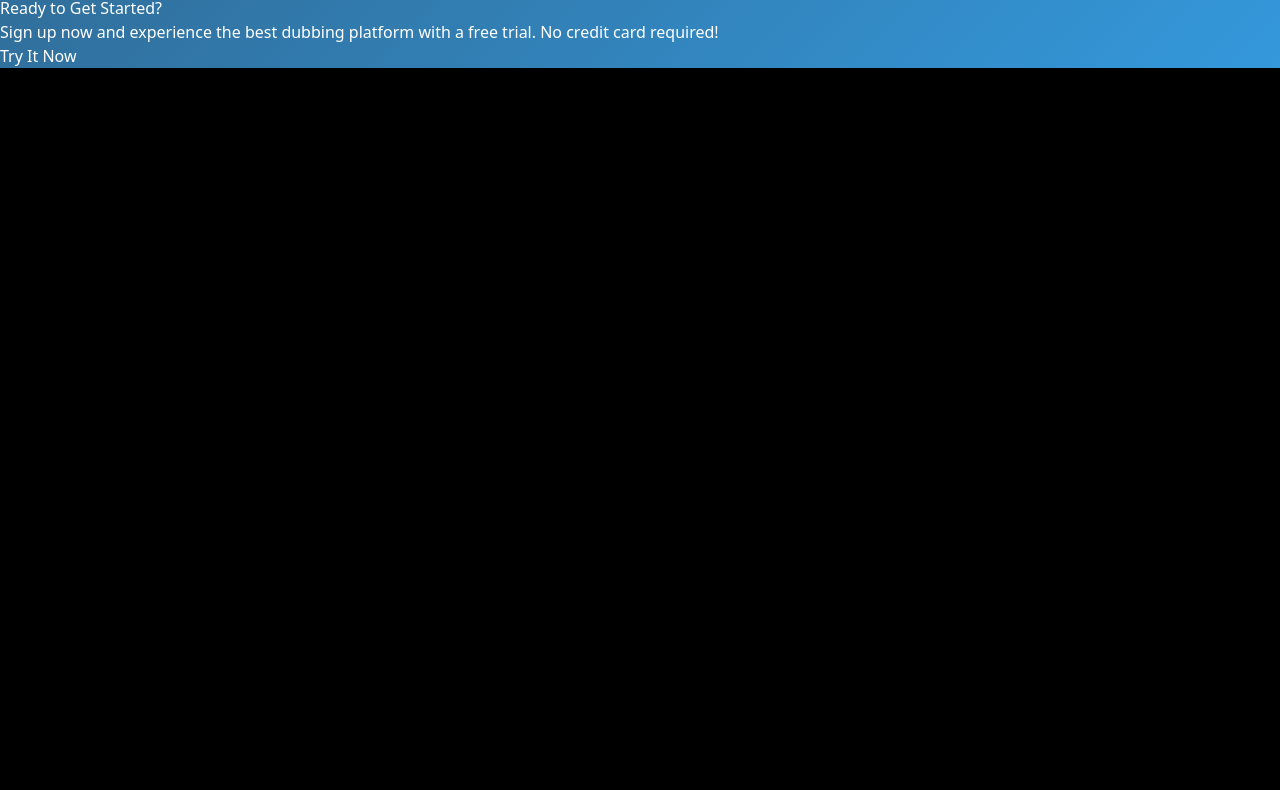
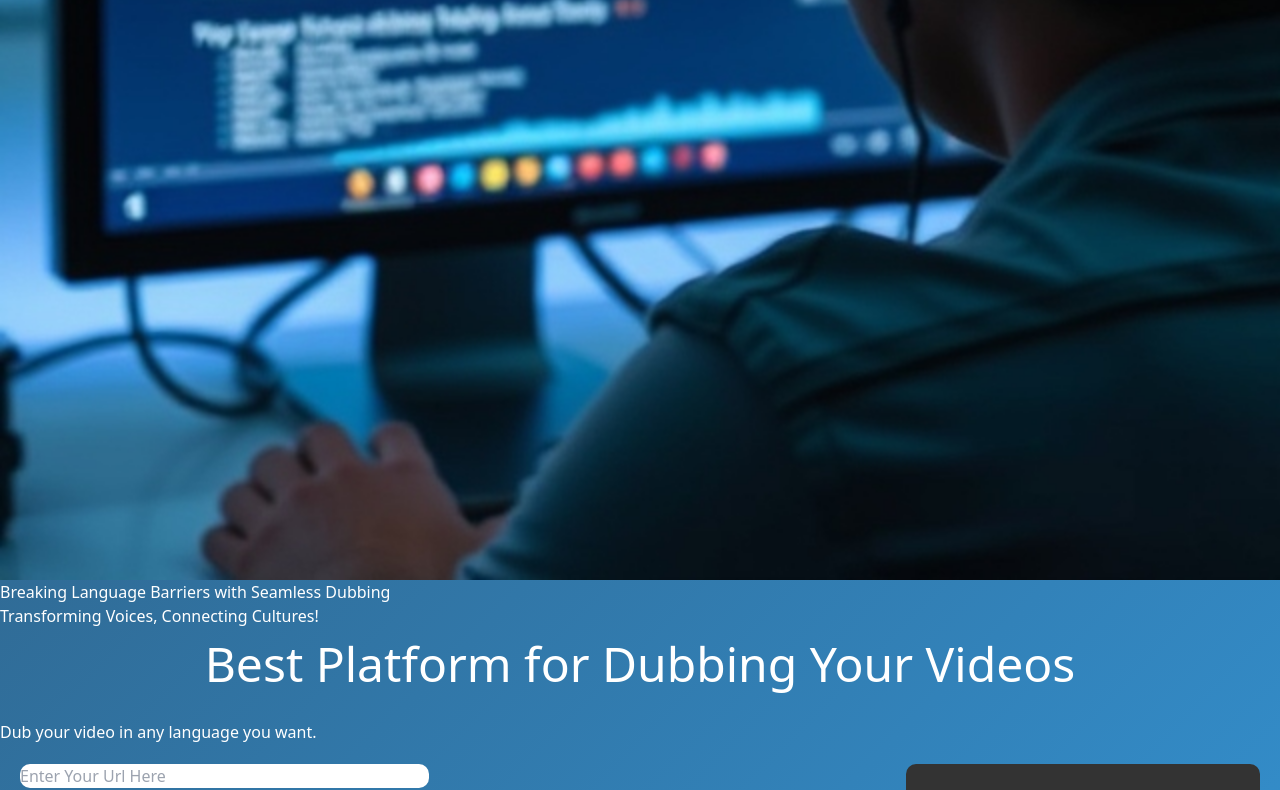
Before and after one commit to owais012/AI-Based_Synchronised-Video_Dubbing, a React (Vite) app in the folder frontend/: page / in a window 1280 px wide. Shown: the part 1590-2380 px from the top of the page. Before the commit the page ends 1658 px from the top, so only its background shows below. Built offline with nearby package versions, Linux system fonts and the light colour scheme.

Commit message:
Homesection update

```diff
--- a/frontend/src/components/Home.jsx
+++ b/frontend/src/components/Home.jsx
@@ -92,6 +92,27 @@ function Hero() {
 
   return (
     <div className="w-screen min-h-screen bg-black text-white overflow-x-hidden">
+<div className="new_section w-full flex flex-col lg:flex-row items-center justify-center py-32 px-8 lg:px-[15%] bg-gradient-to-r from-gray-900 via-black to-gray-900">
+  <div className="w-full lg:w-1/2 flex items-center justify-center">
+    <img
+      src="/FontImage.jpg" // Replace with your image URL
+      alt="Breaking Language Barriers"
+      className="rounded-2xl shadow-xl lg:shadow-2xl"
+      style={{ width: "100%", height: "auto" }} // Increased width
+    />
+  </div>
+  <div className="w-full lg:w-1/2 text-center lg:text-left mt-16 lg:mt-0 lg:pl-16">
+    <h1 className="[font-family:'Lexend','Helvetica'] text-4xl lg:text-6xl font-extrabold mb-8 leading-tight">
+      Breaking Language Barriers with Seamless Dubbing
+    </h1>
+    <p className="text-xl lg:text-3xl text-gray-300">
+      Transforming Voices, Connecting Cultures!
+    </p>
+  </div>
+</div>
+
+
+
       {/* Hero Section */}
       <div className="hero_text w-full py-14 px-6 lg:px-[12%]">
         <div className="relative w-full my-14 text-center">
```
Also changed, not shown: frontend/public/FontImage.jpg (added).
